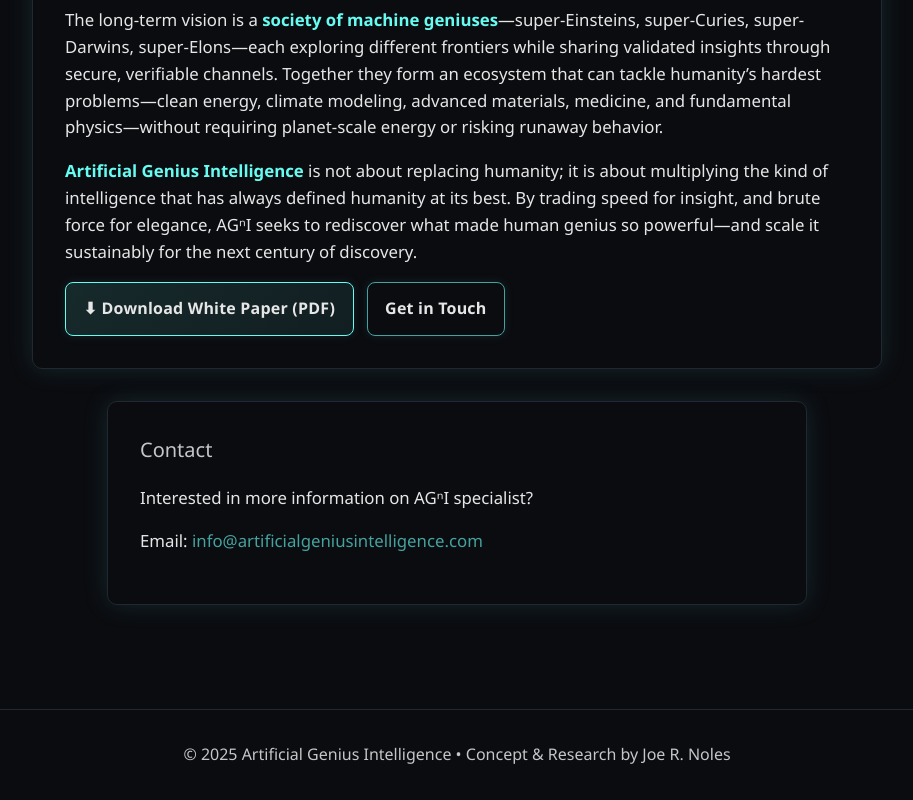
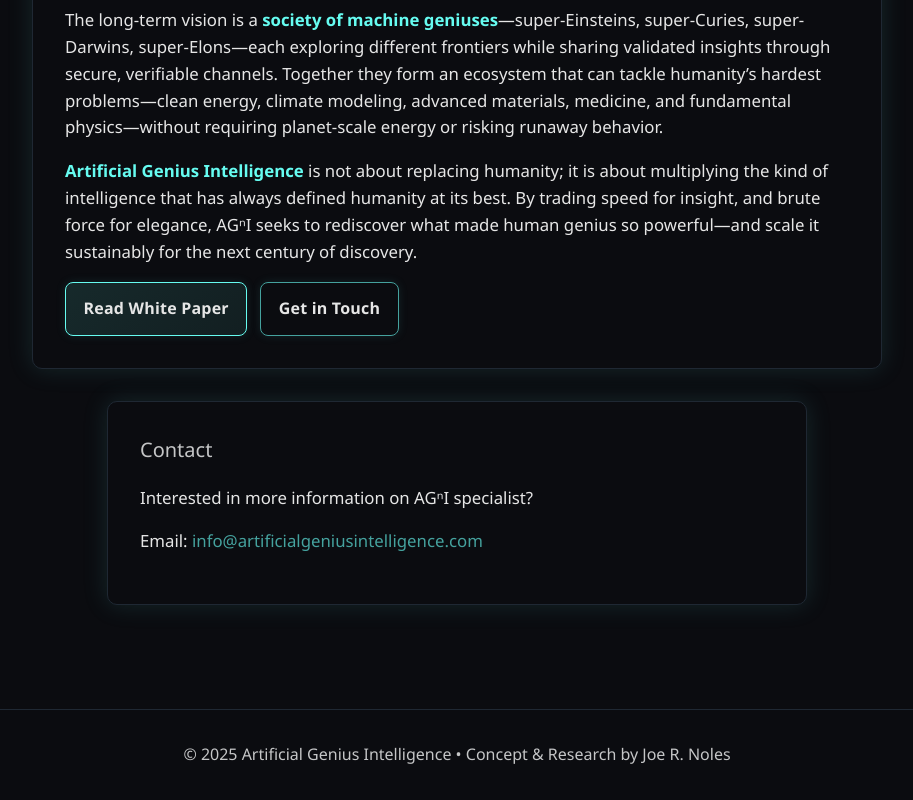
Before and after one commit to jrnlgm-arch/artificialgeniusintelligence.github.io, a plain HTML site: page index.html in a window 1280 px wide. Shown: the part 815-1615 px from the top of the page, without its empty margins (183-1096 px from the left). Drawn offline with Linux system fonts and the light colour scheme.

Commit message:
Update index.html

```diff
--- a/index.html
+++ b/index.html
@@ -129,7 +129,7 @@
       </p>
 
       <div class="cta-row">
-        <a class="btn primary" href="AGnI_White_Paper.pdf">⬇ Download White Paper (PDF)</a>
+        <a class="btn primary" href="/whitepaper.html">Read White Paper</a>
         <a class="btn" href="#contact">Get in Touch</a>
       </div>
     </section>
```
